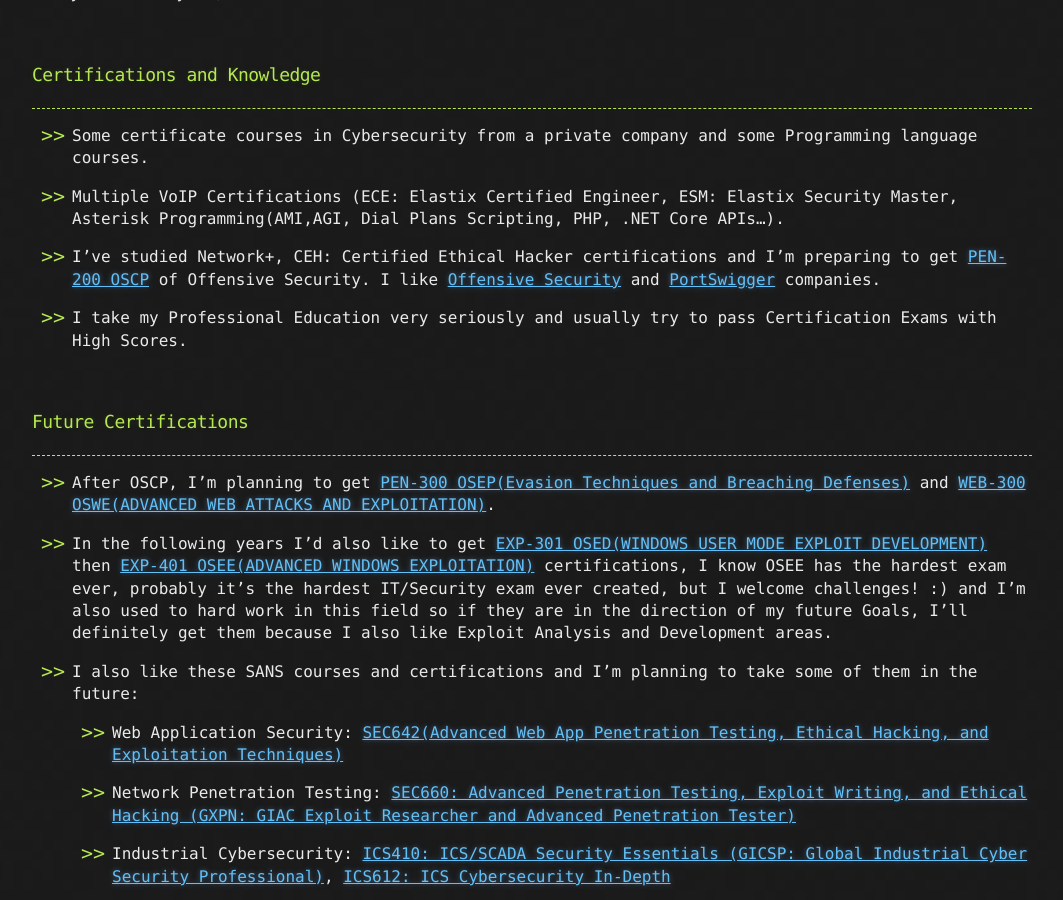
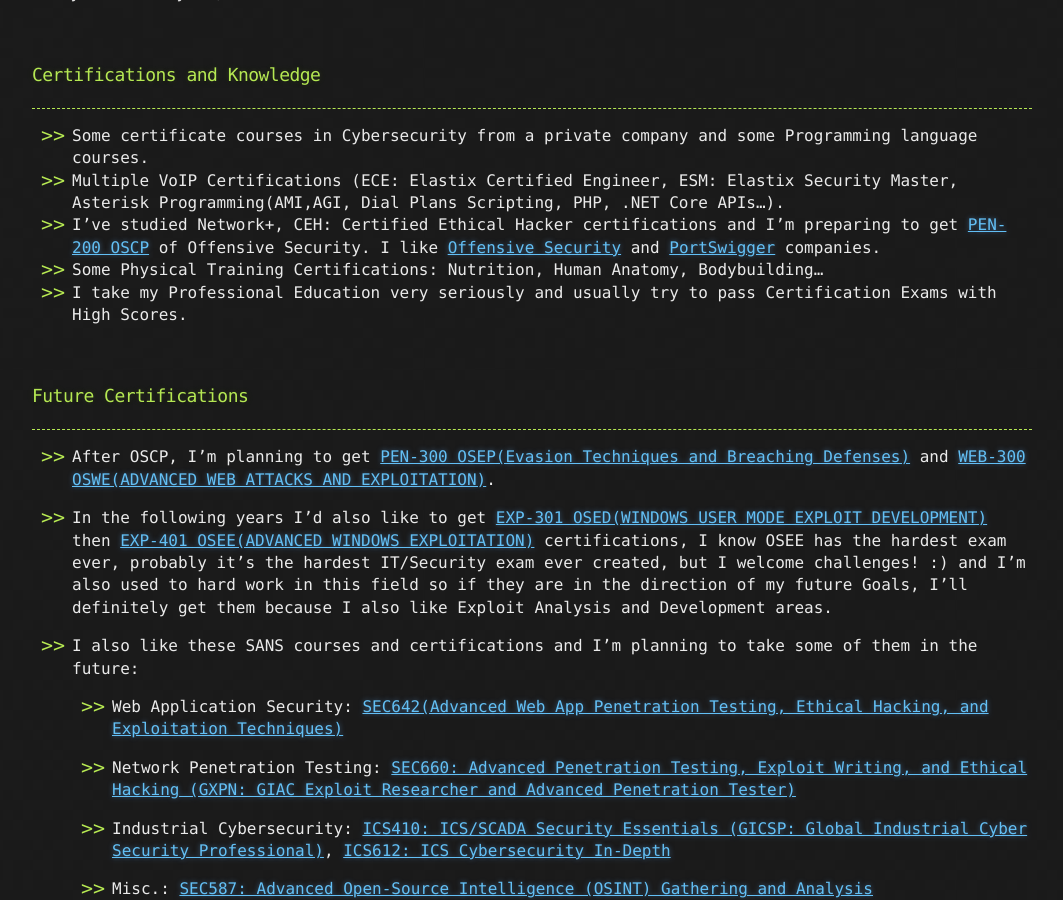
Before and after one commit to CamoCatX/camocatx.github.io, a Jekyll site: the page built from about.md, in a window 1280 px wide and 900 px high, scrolled down 1227 px. Shown: the whole window, without its empty margins (108-1171 px from the left). Built offline with Jekyll 4.4.1, drawn with Linux system fonts in a browser that asks for light colours.

Commit message:
Edit about me page

```diff
--- a/about.md
+++ b/about.md
@@ -44,10 +44,9 @@ I love almost all Technical Cybersecurity fields but prefer Offensive Security a
 * * *
 
 * Some certificate courses in Cybersecurity from a private company and some Programming language courses.
-
 * Multiple VoIP Certifications (ECE: Elastix Certified Engineer, ESM: Elastix Security Master, Asterisk Programming(AMI,AGI, Dial Plans Scripting, PHP, .NET Core APIs...).
 * I've studied Network+, CEH: Certified Ethical Hacker certifications and I'm preparing to get [PEN-200 OSCP](https://www.offensive-security.com/pwk-oscp/) of Offensive Security. I like [Offensive Security](https://www.offensive-security.com/) and [PortSwigger](https://portswigger.net/) companies.
-
+* Some Physical Training Certifications: Nutrition, Human Anatomy, Bodybuilding...
 * I take my Professional Education very seriously and usually try to pass Certification Exams with High Scores.
 
 <br>
```
